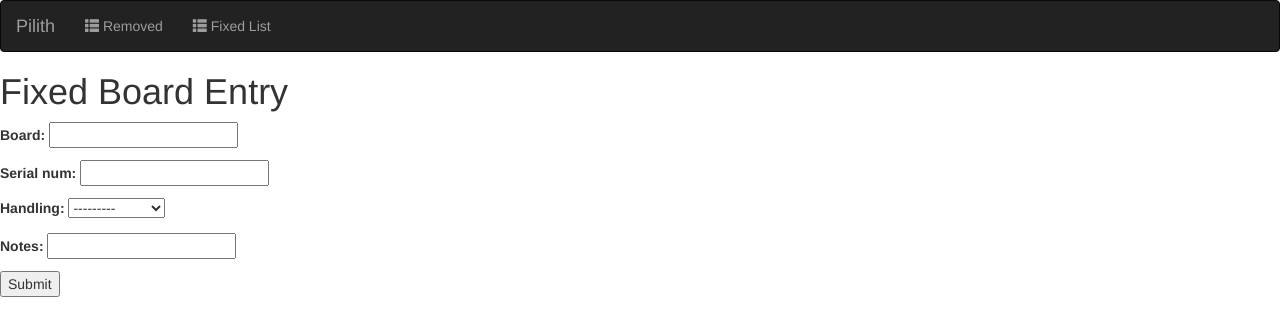
After one commit to pilith/removed, a Django app: a page that uses removed/templates/removed/add_board.html in a window 1280 px wide. The commit adds this page. Shown: the top 336 px of the page. Run offline with Django 3.2, Linux system fonts and the light colour scheme; some libraries are stand-ins or nearby versions.

Commit message:
added form for fixed boards. added views for both forms. made it so 'add' button goes to the form for a new component or board. added some comments to code

```diff
--- a/removed/forms.py
+++ b/removed/forms.py
@@ -1,8 +1,15 @@
 from django import forms
 from .models import component
+from .models import fixed_board
 
 class componentForm(forms.ModelForm):
     class Meta:
         model = component
         fields = ['board', 'part_num', 'serial_num',
                   'handling', 'notes']
+
+
+class fixedForm(forms.ModelForm):
+    class Meta:
+        model = fixed_board
+        fields = ['board', 'serial_num', 'handling', 'notes']
--- a/removed/models.py
+++ b/removed/models.py
@@ -24,5 +24,5 @@ class fixed_board(models.Model):
     board = models.CharField(max_length=30)
     serial_num = models.PositiveIntegerField(primary_key=True)
     handling = models.CharField(max_length=1, choices=board_handling)
-    notes = models.CharField(max_length=200, blank=True)
+    notes = models.CharField(max_length=200)
     user_name = models.CharField(max_length = 30)
--- /dev/null
+++ b/removed/templates/removed/add_board.html
@@ -0,0 +1,10 @@
+{% extends 'removed/base.html' %}
+
+{% block body %}
+<h1>Fixed Board Entry</h1>
+<form role='form' action='' method='post'>
+  {% csrf_token %}
+  {{ form.as_p }}
+  <button type='submit'>Submit</button>
+</form>
+{% endblock %}
--- a/removed/templates/removed/fixed.html
+++ b/removed/templates/removed/fixed.html
@@ -3,7 +3,7 @@
 {% block add_button %}
 <ul class="nav navbar-nav navbar-right">
   <li class="">
-    <a href="#">
+    <a href="{% url 'removed:add_board' %}">
       <span class="glyphicon glyphicon-plus" aria-hidden="true"></span>&nbsp;Add
     </a>
   </li>
--- a/removed/templates/removed/removed.html
+++ b/removed/templates/removed/removed.html
@@ -4,7 +4,7 @@
 {% block add_button %}
 <ul class="nav navbar-nav navbar-right">
   <li class="">
-    <a href="#">
+    <a href="{% url 'removed:add_comp' %}">
       <span class="glyphicon glyphicon-plus" aria-hidden="true"></span>&nbsp;Add
     </a>
   </li>
--- a/removed/urls.py
+++ b/removed/urls.py
@@ -3,7 +3,12 @@ from . import views
 
 urlpatterns = [
     url(r'^$', views.index, name='index'),
+
+    # tables
     url(r'^removed_components$', views.removed, name='removed'),
     url(r'^fixed_list$', views.fixed, name='fixed'),
-    url(r'^new_component$', views.add_comp, name='new_comp'),
+
+    # new entries
+    url(r'^removed_components/new$', views.add_comp, name='add_comp'),
+    url(r'^fixed_list/new$', views.add_board, name='add_board'),
 ]
--- a/removed/views.py
+++ b/removed/views.py
@@ -1,8 +1,18 @@
 from django.shortcuts import render
 from django_tables2 import RequestConfig
+from django.http import HttpResponseRedirect
+from django.core.urlresolvers import reverse
+
+# Models
 from .models import component
+from .models import fixed_board
+
+# Tables
 from .tables import ComponentTable
+
+# Forms
 from .forms import componentForm
+from .forms import fixedForm
 
 def index(request):
     return render(request, 'removed/index.html')
@@ -16,8 +26,27 @@ def fixed(request):
     return render(request, 'removed/fixed.html')
 
 def add_comp(request):
-    form_class = componentForm
+    if request.method != 'POST':
+        form = componentForm()
+    else:
+        form = componentForm(request.POST)
+        if form.is_valid():
+            form.save()
+            return HttpResponseRedirect(reverse('removed:removed'))
 
     return render(request, 'removed/add_comp.html', {
-        'form': form_class,
+        'form': form,
         })
+
+def add_board(request):
+    if request.method != 'POST':
+        form = fixedForm()
+    else:
+        form = fixedForm(request.POST)
+        if form.is_valid():
+            form.save()
+            return HttpResponseRedirect(reverse('removed:fixed'))
+
+    return render(request, 'removed/add_board.html', {
+        'form': form,
+        })
```
Also changed, not shown: removed/migrations/0002_auto_20170709_1638.py (added).
